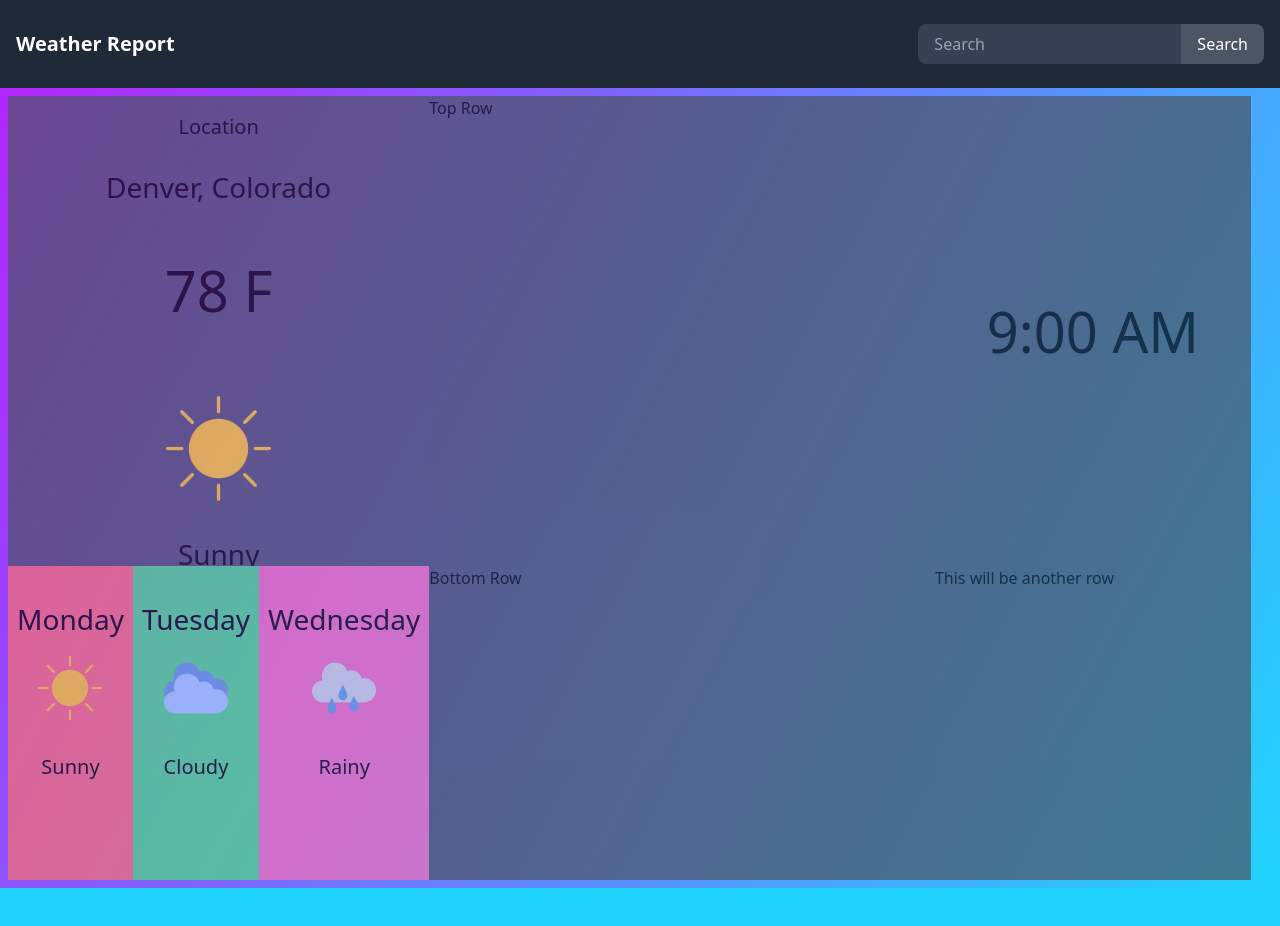
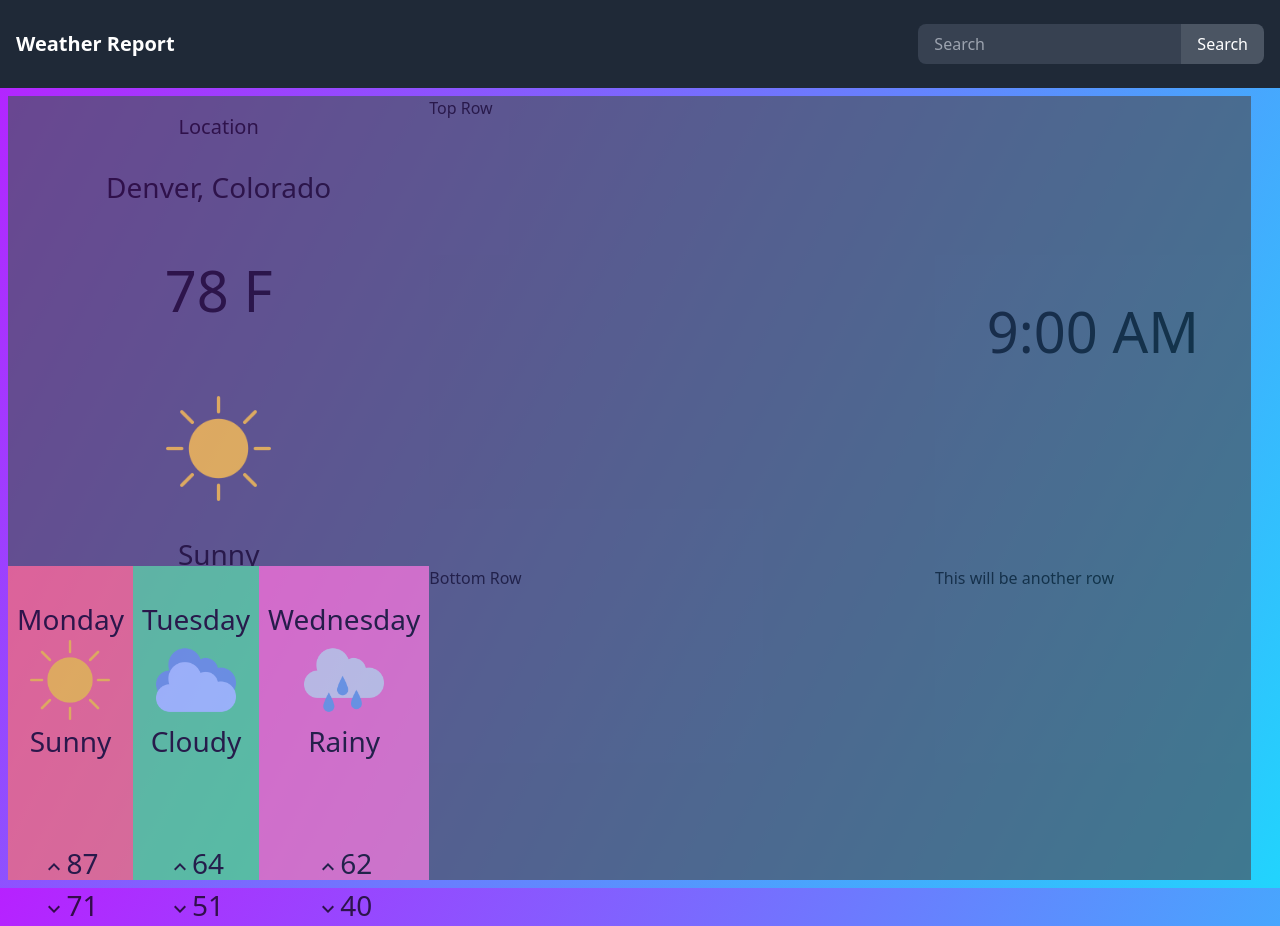
Before and after one commit to Noah8863/React-Weather-App, a React (Create React App) app: page / in a window 1280 px wide. Before the commit the page ends 888 px from the top, so only its background shows below. Built offline with nearby package versions, Linux system fonts and the light colour scheme; no server answers.

Commit message:
push before switching to laptop

```diff
--- a/src/DailyReport/daily.jsx
+++ b/src/DailyReport/daily.jsx
@@ -1,6 +1,6 @@
 import { useEffect, useState } from "react";
-// import KeyboardArrowUpIcon from "@mui/icons-material/KeyboardArrowUp";
-// import KeyboardArrowDownIcon from "@mui/icons-material/KeyboardArrowDown";
+import KeyboardArrowUpIcon from "@mui/icons-material/KeyboardArrowUp";
+import KeyboardArrowDownIcon from "@mui/icons-material/KeyboardArrowDown";
 import sunnyIcon from "../assets/sun.png";
 import cloudyIcon from "../assets/cloudy.png";
 import partlyCloudyIcon from "../assets/partlyCloudy.png";
@@ -17,16 +17,18 @@ function DailyReport({ searchedCity }) {
   const [day1, setDay1] = useState("Monday");
   const [day2, setDay2] = useState("Tuesday");
   const [day3, setDay3] = useState("Wednesday");
-  const [day2Icon, setDay2Icon] = useState(cloudyIcon)
-  const [day3Icon, setDay3Icon] = useState(rainyIcon)
-  const [day1Description, setday1Description] = useState ("Sunny")
-  const [day2Description, setday2Description] = useState ("Cloudy")
-  const [day3Description, setday3Description] = useState ("Rainy")
+  const [day2Icon, setDay2Icon] = useState(cloudyIcon);
+  const [day3Icon, setDay3Icon] = useState(rainyIcon);
+  const [day1Description, setday1Description] = useState("Sunny");
+  const [day2Description, setday2Description] = useState("Cloudy");
+  const [day3Description, setday3Description] = useState("Rainy");
 
-  const [day1High, setDay1High] = useState("");
-  const [day1Low, setDay1Low] = useState("");
-  const [day2High, setDay2High] = useState("");
-  const [day2Low, setDay2Low] = useState("");
+  const [day1High, setDay1High] = useState("87");
+  const [day1Low, setDay1Low] = useState("71");
+  const [day2High, setDay2High] = useState("64");
+  const [day2Low, setDay2Low] = useState("51");
+  const [day3High, setDay3High] = useState("62");
+  const [day3Low, setDay3Low] = useState("40");
 
   useEffect(() => {
     fetchData(searchedCity);
@@ -51,13 +53,11 @@ function DailyReport({ searchedCity }) {
         }
         return response.json();
       })
-      // TODO Need to figure out conflicting weather reports
-      // Current Weather does not match up with overall daily weather condintion
-      // Could make a 4th switch case JUST for the overall weather... uuuugh. sloppy code
       .then((data) => {
         if (data) {
           console.log(data);
-          var weatherIcon = data.forecast.forecastday[0].day.condition.text.toLowerCase();
+          var weatherIcon =
+            data.forecast.forecastday[0].day.condition.text.toLowerCase();
           switch (weatherIcon) {
             case "sunny":
               setIcon(sunnyIcon);
@@ -77,6 +77,9 @@ function DailyReport({ searchedCity }) {
             case "storm":
               setIcon(stormIcon);
               break;
+            case "thundery outbreaks possible":
+                setIcon(stormIcon);
+                break;
             case "overcast":
               setIcon(cloudyIcon);
               break;
@@ -87,7 +90,8 @@ function DailyReport({ searchedCity }) {
               setIcon(null);
               break;
           }
-          var secondWeatherIcon = data.forecast.forecastday[1].day.condition.text.toLowerCase();
+          var secondWeatherIcon =
+            data.forecast.forecastday[1].day.condition.text.toLowerCase();
           switch (secondWeatherIcon) {
             case "sunny":
               setDay2Icon(sunnyIcon);
@@ -103,18 +107,22 @@ function DailyReport({ searchedCity }) {
               break;
             case "partly cloudy":
               setDay2Icon(partlyCloudyIcon);
-              break
+              break;
             case "moderate rain":
               setDay2Icon(rainyIcon);
               break;
             case "storm":
               setDay2Icon(stormIcon);
               break;
+            case "thundery outbreaks possible":
+              setDay2Icon(stormIcon);
+              break;
             default:
               setDay2Icon(null);
               break;
           }
-          var thirdWeatherIcon = data.forecast.forecastday[2].day.condition.text.toLowerCase();
+          var thirdWeatherIcon =
+            data.forecast.forecastday[2].day.condition.text.toLowerCase();
           switch (thirdWeatherIcon) {
             case "sunny":
               setDay3Icon(sunnyIcon);
@@ -130,35 +138,47 @@ function DailyReport({ searchedCity }) {
               break;
             case "partly cloudy":
               setDay3Icon(partlyCloudyIcon);
-              break
+              break;
             case "moderate rain":
               setDay3Icon(rainyIcon);
               break;
             case "storm":
               setDay3Icon(stormIcon);
               break;
+            case "thundery outbreaks possible":
+              setDay3Icon(stormIcon);
+              break;
             default:
               setDay3Icon(null);
               break;
           }
-          const [year1, month1, day1] = data.forecast.forecastday[0].date.split("-");
+          const [year1, month1, day1] =
+            data.forecast.forecastday[0].date.split("-");
           const firstDateObj = new Date(year1, month1 - 1, day1);
-          const firstMonthName = firstDateObj.toLocaleString("en-US", { month: "long" });
+          const firstMonthName = firstDateObj.toLocaleString("en-US", {
+            month: "long",
+          });
           const firstFormattedDay = day1.padStart(2, "0");
           const firstFormattedDate = `${firstMonthName} ${firstFormattedDay}`;
           setDay1(firstFormattedDate);
 
-          const [year2, month2, day2] = data.forecast.forecastday[1].date.split("-");
+          const [year2, month2, day2] =
+            data.forecast.forecastday[1].date.split("-");
           const secondDateObj = new Date(year2, month2 - 1, day2);
-          const secondMonthName = secondDateObj.toLocaleString("en-US", { month: "long" });
+          const secondMonthName = secondDateObj.toLocaleString("en-US", {
+            month: "long",
+          });
           const secondFormattedDay = day2.padStart(2, "0");
           const secondFormattedDate = `${secondMonthName} ${secondFormattedDay}`;
           setDay2(secondFormattedDate);
 
-          const [year3, month3, day3] = data.forecast.forecastday[2].date.split("-");
+          const [year3, month3, day3] =
+            data.forecast.forecastday[2].date.split("-");
           const thirdDateObj = new Date(year3, month3 - 1, day3);
-          const thirdMonthName = thirdDateObj.toLocaleString("en-US", { month: "long" });
-          const thirdFormattedDay = day2.padStart(2, "0");
+          const thirdMonthName = thirdDateObj.toLocaleString("en-US", {
+            month: "long",
+          });
+          const thirdFormattedDay = day3.padStart(2, "0");
           const thirdFormattedDate = `${thirdMonthName} ${thirdFormattedDay}`;
           setDay3(thirdFormattedDate);
 
@@ -167,9 +187,9 @@ function DailyReport({ searchedCity }) {
           setDay2High(data.forecast.forecastday[2].day.maxtemp_f);
           setDay2Low(data.forecast.forecastday[2].day.mintemp_f);
 
-          setday1Description(data.forecast.forecastday[0].day.condition.text)
-          setday2Description(data.forecast.forecastday[1].day.condition.text)
-          setday3Description(data.forecast.forecastday[2].day.condition.text)
+          setday1Description(data.forecast.forecastday[0].day.condition.text);
+          setday2Description(data.forecast.forecastday[1].day.condition.text);
+          setday3Description(data.forecast.forecastday[2].day.condition.text);
 
           updateHTML(data);
         }
@@ -195,13 +215,15 @@ function DailyReport({ searchedCity }) {
 
     //Current Weather Data
     setCurrentTemp(`${data.current.temp_f} F`);
-    setWeatherCondition(`${data.current.condition.text}`);
+    setWeatherCondition(`${data.forecast.forecastday[0].day.condition.text}`);
 
     //Update the state variables for 5 day Forcast Info
-    setDay1High(data.forecast.forecastday[1].day.maxtemp_f);
-    setDay1Low(data.forecast.forecastday[1].day.mintemp_f);
-    setDay2High(data.forecast.forecastday[2].day.maxtemp_f);
-    setDay2Low(data.forecast.forecastday[2].day.mintemp_f);
+    setDay1High(data.forecast.forecastday[0].day.maxtemp_f);
+    setDay1Low(data.forecast.forecastday[0].day.mintemp_f);
+    setDay2High(data.forecast.forecastday[1].day.maxtemp_f);
+    setDay2Low(data.forecast.forecastday[1].day.mintemp_f);
+    setDay3High(data.forecast.forecastday[2].day.maxtemp_f);
+    setDay3Low(data.forecast.forecastday[2].day.mintemp_f);
   }
 
   return (
@@ -223,20 +245,51 @@ function DailyReport({ searchedCity }) {
           </p>
         </div>
         <div className="h-2/5 flex">
-          <div className="flex-grow bg-red-400 text-xxl pt-8">
+          <div className="flex-grow bg-red-400 text-xxl pt-8 flex flex-col items-center">
             <p>{day1}</p>
-            {icon && <img src={icon} alt="Weather Icon" className="h-16 w-16 m-auto mt-4" />}
-            <p className="text-xl pt-8">{day1Description}</p>
+            {icon && (
+              <img
+                src={icon}
+                alt="Weather Icon"
+                className="h-20 w-20 m-auto"
+              />
+            )}
+            <p className=" mb-20 sm:text-sm md:text-base lg:text-lg xl:text-xxl">{day1Description}</p>
+            <div>
+              <p>
+                <KeyboardArrowUpIcon />{day1High}</p>
+              <p><KeyboardArrowDownIcon />{day1Low}</p>
             </div>
-          <div className="flex-grow bg-green-400 text-xxl pt-8">
-          <p>{day2}</p>
-            {day2Icon && <img src={day2Icon} alt="Weather Icon" className="h-16 w-16 m-auto mt-4" />}
-            <p className="text-xl pt-8">{day2Description}</p>
           </div>
-          <div className="flex-grow bg-pink-400 text-xxl pt-8">
-          <p>{day3}</p>
-            {day3Icon && <img src={day3Icon} alt="Weather Icon" className="h-16 w-16 m-auto mt-4" />}
-            <p className="text-xl pt-8">{day3Description}</p>
+          <div className="flex-grow bg-green-400 text-xxl pt-8 flex flex-col items-center">
+            <p>{day2}</p>
+            {day2Icon && (
+              <img
+                src={day2Icon}
+                alt="Weather Icon"
+                className="h-20 w-20 m-auto"
+              />
+            )}
+            <p className="sm:text-sm md:text-base lg:text-lg xl:text-xxl mb-20">{day2Description}</p>
+            <div>
+              <p><KeyboardArrowUpIcon />{day2High}</p>
+              <p><KeyboardArrowDownIcon />{day2Low}</p>
+            </div>
+          </div>
+          <div className="flex-grow bg-pink-400 text-xxl pt-8 flex flex-col items-center">
+            <p>{day3}</p>
+            {day3Icon && (
+              <img
+                src={day3Icon}
+                alt="Weather Icon"
+                className="h-20 w-20 m-auto"
+              />
+            )}
+            <p className="sm:text-sm md:text-base lg:text-lg xl:text-xxl mb-20">{day3Description}</p>
+            <div>
+              <p><KeyboardArrowUpIcon />{day3High}</p>
+              <p><KeyboardArrowDownIcon />{day3Low}</p>
+            </div>
           </div>
         </div>
       </div>
@@ -259,79 +312,3 @@ function DailyReport({ searchedCity }) {
 }
 
 export { DailyReport };
-
-/* <div className="forecastContainer">
-          <div id="day1">
-            <p>Monday</p>
-            <div id="day1High">76</div>
-            <KeyboardArrowUpIcon />
-            <KeyboardArrowDownIcon />
-            <div id="day1Low">61</div>
-          </div>
-          <div id="day2">
-            <p>Tuesday</p>
-            <div id="day2High">76</div>
-            <KeyboardArrowUpIcon />
-            <KeyboardArrowDownIcon />
-            <div id="day2Low">61</div>
-          </div>
-          <div id="day3">
-            <p>Wednsday</p>
-            <div id="day3High">76</div>
-            <KeyboardArrowUpIcon />
-            <KeyboardArrowDownIcon />
-            <div id="day3Low">61</div>
-          </div>
-          <div id="day4">
-            <p>Thursday</p>
-            <div id="day4High">76</div>
-            <KeyboardArrowUpIcon />
-            <KeyboardArrowDownIcon />
-            <div id="day4Low">61</div>
-          </div>
-          <div id="day5">
-            <p>Friday</p>
-            <div id="day5High">76</div>
-            <KeyboardArrowUpIcon />
-            <KeyboardArrowDownIcon />
-            <div id="day5Low">61</div>
-          </div>
-        </div> */
-
-/* <div className="bg-blue-400 flex h-screen">
-<div
-  id="mainContainer"
-  className="container w-4/12 bg-white p-6 h-screen rounded-lg shadow-lg w-1/5 h-full bg-red-500"
->
-  <section>
-    <div className="locationContainer">
-      <p id="cityName" style={{ fontSize: 26 }}>
-        Denver
-      </p>
-      <p id="cityState">Colorado</p>
-      <p id="localTime">Monday 9:00 AM</p>
-    </div>
-    <div className="dailyContainer">
-      <div id="currentTemps">
-        <div>
-          <KeyboardArrowUpIcon />
-          76
-        </div>
-        <p id="currentTemp" style={{ fontSize: 28 }}>
-          74
-        </p>
-        <div>
-          <KeyboardArrowDownIcon />
-          61
-        </div>
-      </div>
-    </div>
-  </section>
-  <section className="w-2/5 h-full bg-green-500">
-
-  </section>
-  <section className="bg-green-400">
-
-  </section>
-</div>
-</div> */
```
